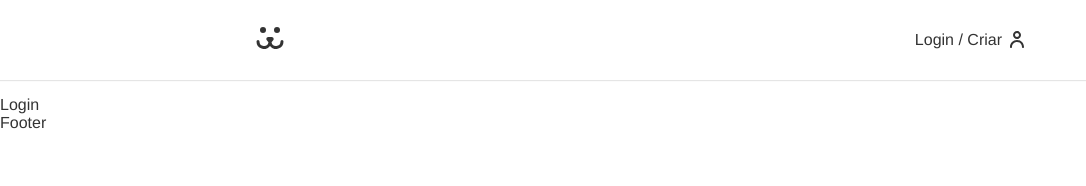
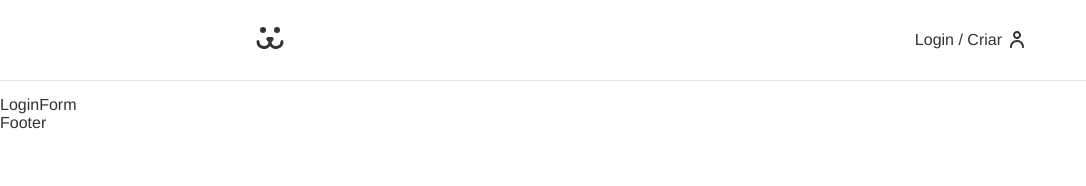
Before and after one commit to carolfranca0310/dogs, a React (Create React App) app: page /Login in a window 1280 px wide. Shown: the top 186 px of the page, without its empty margins (0-1086 px from the left). Built offline with nearby package versions, Linux system fonts and the light colour scheme.

Commit message:
Criação das rotas do login

```diff
--- a/src/Components/Login/Login.js
+++ b/src/Components/Login/Login.js
@@ -1,8 +1,20 @@
 import React from 'react'
+import { Routes, Route } from 'react-router-dom'
+import LoginForm from './LoginForm'
+import LoginCreate from './LoginCreate.js'
+import LoginPasswordLost from './LoginPasswordLost.js'
+import LoginPasswordReset from './LoginPasswordReset.js'
 
 const Login = () => {
   return (
-    <div>Login</div>
+    <div>
+      <Routes>
+        <Route path="/" element={<LoginForm /> } />
+        <Route path="criar" element={<LoginCreate /> } />
+        <Route path="perdeu" element={<LoginPasswordLost /> } />
+        <Route path="resetar" element={<LoginPasswordReset /> } />
+      </Routes>
+    </div>
   )
 }
 
--- /dev/null
+++ b/src/Components/Login/LoginForm.js
@@ -0,0 +1,9 @@
+import React from 'react'
+
+const LoginForm = () => {
+  return (
+    <div>LoginForm</div>
+  )
+}
+
+export default LoginForm
```
Also changed, not shown: src/Components/Login/LoginCreate.js (added), src/Components/Login/LoginPasswordLost.js (added), src/Components/Login/LoginPasswordReset.js (added).
